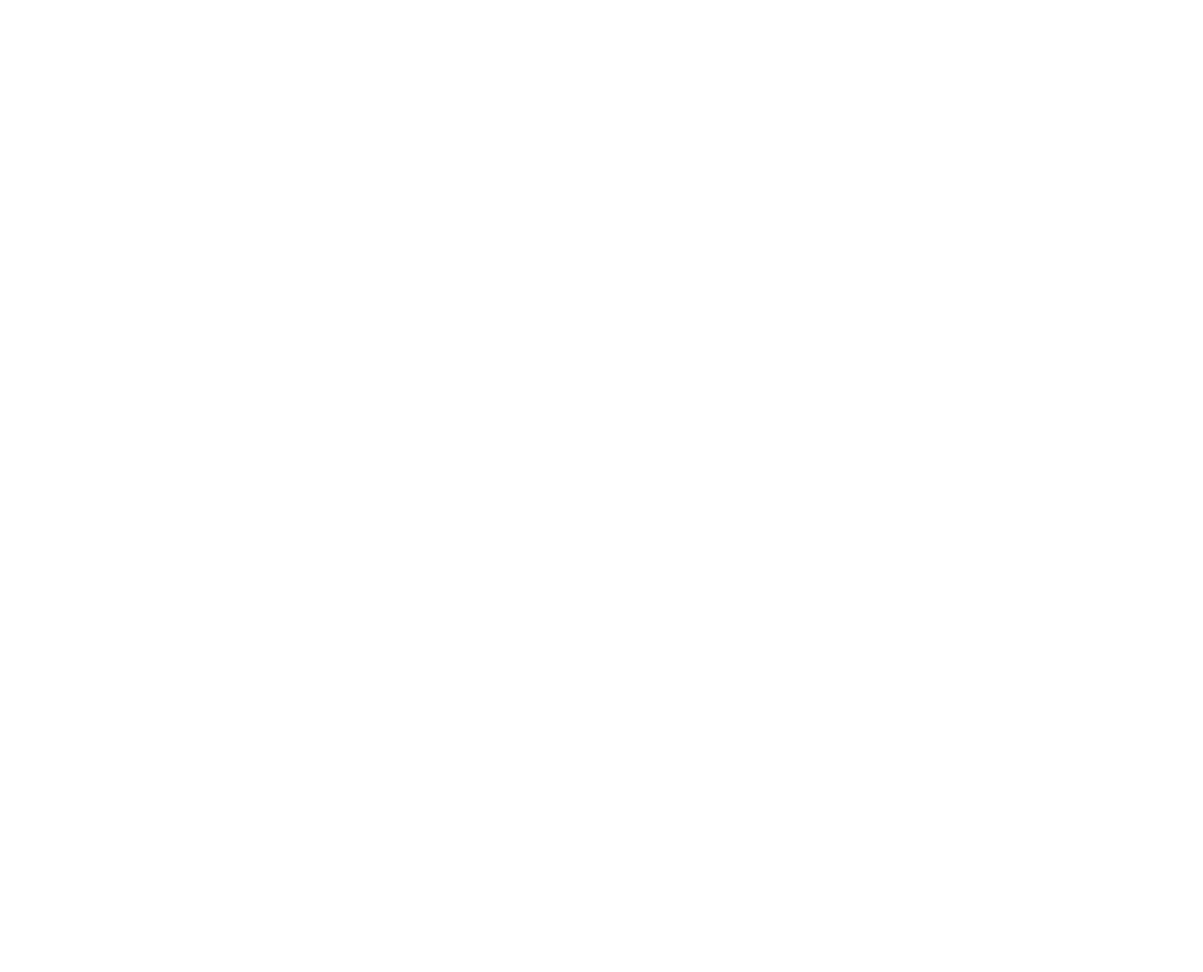
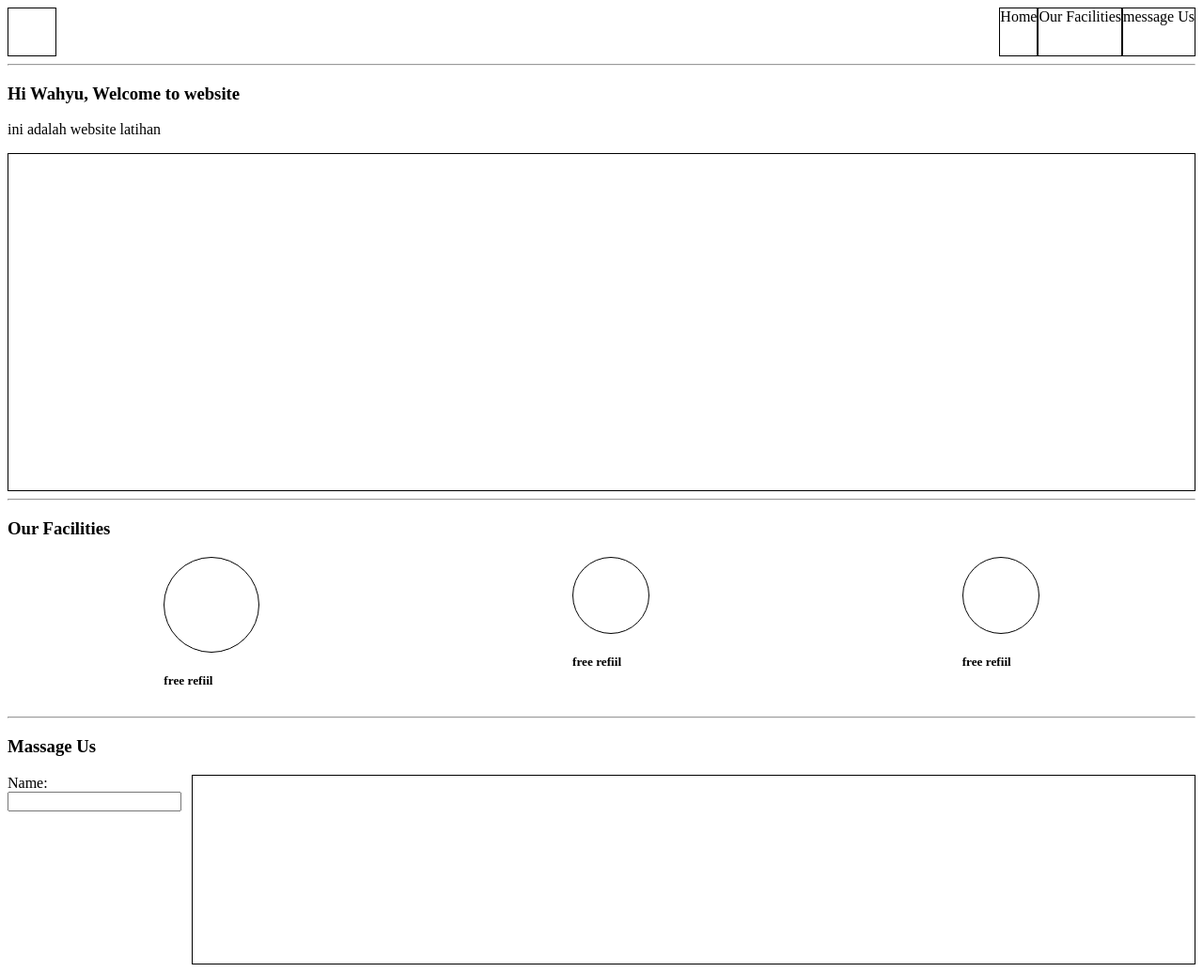
Before and after one commit to revou-fundamental-course/27-may-24-wahyuasn, a plain HTML site: page index.html in a window 1280 px wide. Shown: the whole page at 94% size. Before the commit the page ends 800 px from the top, so only its background shows below. Drawn offline with Linux system fonts and the light colour scheme.

Commit message:
inisiasi config

```diff
--- a/css/styles.css
+++ b/css/styles.css
@@ -1 +1,37 @@
-/* ini css */
+/*ini css*/
+
+nav{
+    display: flex;
+    justify-content: space-between
+}
+nav>section {
+    display: flex;
+}
+.logo-icon{
+    height: 50px;
+    width: 50px;
+    border: 1px solid black;
+}
+.nav-item{
+    border: 1px solid black;
+}
+
+.benner-container{
+    height: 358px;
+    border: 1px solid black;
+}
+.facility-list{
+    display: flex;
+    justify-content: space-around;
+
+}
+.form-result{
+    height: 200px;
+    border: 1px solid black;
+}
+.message-us-section{
+    display: flex;
+}
+.result-container{
+    width: 100%;
+}
--- a/index.html
+++ b/index.html
@@ -4,8 +4,79 @@
     <meta charset="UTF-8">
     <meta name="viewport" content="width=device-width, initial-scale=1.0">
     <title>Wahyu portofolio</title>
+    <link rel="stylesheet" href="css/styles.css">
 </head>
 <body>
+    <nav>
+        <div class="logo-icon"></div>
 
+        <section>
+            <a class="nav-item">Home</a>
+            <a class="nav-item">Our Facilities</a>
+            <a class="nav-item">message Us</a>
+        </section>
+    </nav>
+    <hr>
+    <section>
+        <!--Home-->
+        <section>
+            <header>
+                <h1>Hi Wahyu, Welcome to website</h1>
+            </header>
+            <article>
+                <p>ini adalah website latihan</p>
+
+                <div class="benner-container"></div>
+            </article>
+        </section>
+        <hr>
+
+        <!--Our Facilities-->
+        <section>
+            <header>
+                <h1>Our Facilities</h1>
+            </header>
+
+            <article class="facility-list">
+            <div>
+                <div style="width: 100px; height: 100px; border: 1px solid black; border-radius: 50%;"></div>
+                <h5>free refiil</h5>
+            </div>
+            <div>
+                <div style="width: 80px; height: 80px; border: 1px solid black; border-radius: 50%;"></div>
+                <h5>free refiil</h5>
+            </div>
+            <div>
+                <div style="width: 80px; height: 80px; border: 1px solid black; border-radius: 50%;"></div>
+                <h5>free refiil</h5>
+            </div>
+            </article>
+        </section>
+        <hr>
+
+        <!--message Us-->
+        <section>
+            <header>
+                <h1>Massage Us</h1>
+            </header>
+
+            <section class="message-us-section">
+                <!--form-->
+                <section>
+                    <form>
+                        <label>Name:</label>
+                        <input/>
+                    </form>
+                </section>
+
+                <!--Result-->
+                <section class="result-container">
+                    <div class="form-result">
+
+                    </div>
+                </section>
+            </section>
+        </section>
+    </section>
 </body>
 </html>
```
